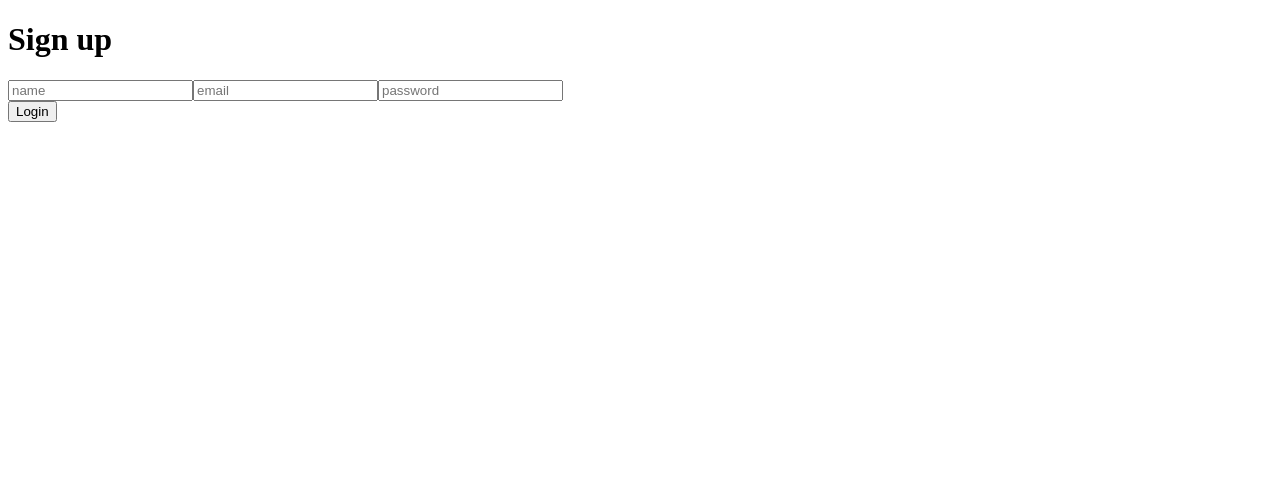
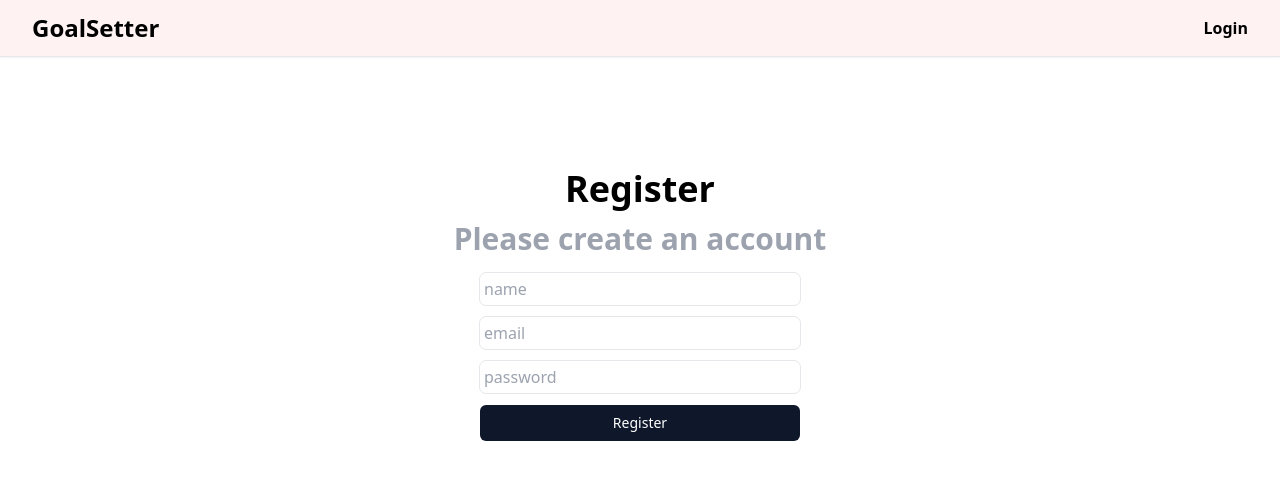
Before and after one commit to Earnkhay/Goals-App, a Vue app in the folder goals-app/: page /login in a window 1280 px wide. Shown: the top 480 px of the page. Built offline with nearby package versions, Linux system fonts and the light colour scheme; the HTML template or start-up script is replaced by a standard one.

Commit message:
added tailwindcss

```diff
--- a/goals-app/index.html
+++ b/goals-app/index.html
@@ -4,7 +4,7 @@
     <meta charset="UTF-8">
     <link rel="icon" href="/favicon.ico">
     <meta name="viewport" content="width=device-width, initial-scale=1.0">
-    <title>Vite App</title>
+    <title>Goalsetter</title>
   </head>
   <body>
     <div id="app"></div>
--- a/goals-app/package.json
+++ b/goals-app/package.json
@@ -17,8 +17,11 @@
   },
   "devDependencies": {
     "@vitejs/plugin-vue": "^4.0.0",
+    "autoprefixer": "^10.4.13",
     "eslint": "^8.34.0",
     "eslint-plugin-vue": "^9.9.0",
+    "postcss": "^8.4.21",
+    "tailwindcss": "^3.2.7",
     "vite": "^4.1.4"
   }
 }
--- /dev/null
+++ b/goals-app/postcss.config.js
@@ -0,0 +1,6 @@
+module.exports = {
+  plugins: {
+    tailwindcss: {},
+    autoprefixer: {},
+  },
+}
--- a/goals-app/src/assets/main.css
+++ b/goals-app/src/assets/main.css
@@ -0,0 +1,19 @@
+@tailwind base;
+@tailwind components;
+@tailwind utilities;
+
+/* body{
+  @apply bg-gray-100;
+} */
+
+@layer components {
+  .btn {
+      @apply bg-slate-900 text-white px-3 py-2 rounded-md text-sm text-white w-3/4 md:w-1/2 lg:w-1/4 hover:ring-2;
+  }
+  .input{
+    @apply w-3/4 md:w-1/2 lg:w-1/4 p-1 rounded-md outline-gray-200 outline outline-1 hover:outline-blue-400 focus:outline-green-600;
+  }
+  .card{
+      @apply p-3 rounded-md bg-white shadow-md h-full;
+  }
+}
--- a/goals-app/src/components/ButtonComp.vue
+++ b/goals-app/src/components/ButtonComp.vue
@@ -1,6 +1,6 @@
 <template>
     <div>
-        <button>
+        <button class="btn">
             <slot>Button</slot>
         </button>
     </div>
--- /dev/null
+++ b/goals-app/src/components/NavbarComp.vue
@@ -0,0 +1,15 @@
+<script setup>
+import { useLoginStore } from '../stores/loginStore';
+
+const store = useLoginStore()
+</script>
+
+<template>
+    <div class="flex bg-red-50 font-bold p-3 sm:px-8 border-b drop-shadow-sm items-center">
+        <h1 class="text-2xl">GoalSetter</h1>
+
+        <div class="ml-auto cursor-pointer" @click="store.setLoginPage" >
+            <h3 class="">{{ store.pageType == "signUp" ? "Login" : "Register" }}</h3>
+        </div>
+    </div>
+</template>
--- /dev/null
+++ b/goals-app/src/stores/loginStore.js
@@ -0,0 +1,48 @@
+import { defineStore } from "pinia";
+import { ref } from 'vue'
+import axios from 'axios'
+
+export const useLoginStore = defineStore('loginStore', () => {
+    const name = ref('')
+    const email = ref('')
+    const password = ref('')
+    const pageType = ref('signUp')
+    const url = ref('http://localhost:8000/api/users')
+
+    async function handleSubmit() {
+        if(pageType.value == 'signUp' && name.value != '' && email.value != '' && password.value != ''){
+            await axios.post(url.value, {
+                name: name.value,
+                email: email.value,
+                password: password.value
+            })
+            .then((res) => {
+                console.log(res);
+            })
+            .catch((err) => {
+                console.log(err.response.data.message);
+            })
+        }else if(pageType.value == 'login' && email.value != '' && password.value != ''){
+            await axios.post(`${url.value}/login`, {
+                email: email.value,
+                password: password.value
+            })
+            .then((res) => {
+                console.log(res);
+            })
+            .catch((err) => {
+                console.log(err.response.data.message);
+            })
+        }
+    }
+
+    function setLoginPage() {
+        if(pageType.value == "signUp"){
+            pageType.value = "login"
+        }else if(pageType.value == "login"){
+            pageType.value = "signUp"
+        }
+    }
+
+    return { name, email, password, pageType, handleSubmit, setLoginPage }
+})
--- a/goals-app/src/views/LoginView.vue
+++ b/goals-app/src/views/LoginView.vue
@@ -1,44 +1,33 @@
 <script setup>
-import { ref } from "vue";
-import axios from 'axios'
 import ButtonComp from "../components/ButtonComp.vue";
+import { useLoginStore } from "../stores/loginStore";
+import { storeToRefs } from "pinia";
+import NavbarComp from "../components/NavbarComp.vue";
 
-const name = ref('')
-const email = ref('')
-const password = ref('')
-const url = ref('http://localhost:8000/api/users')
+const store = useLoginStore()
 
-const handleSubmit = () => {
-    if(name.value != '' && email.value != '' && password.value != ''){
-        console.log(name.value, url.value);
-        axios.post(url.value, {
-            name: name.value,
-            email: email.value,
-            password: password.value
-        })
-        .then((res) => {
-            console.log(res);
-        })
-        .catch((err) => {
-            console.log(err.response.data.message);
-        })
-    }
-}
+const { name, email, password, pageType} = storeToRefs(store)
+
 </script>
 
 <template>
-    <div>
-        <h1>Sign up</h1>
-        <form @submit.prevent="handleSubmit">
-            <input type="text" v-model="name" placeholder="name" required>
-            <input type="email" v-model="email" placeholder="email" required>
-            <input type="password" v-model="password" placeholder="password" required>
-            <button-comp>Login</button-comp>
+    <div class="min-h-screen">
+        <navbar-comp/>
+        <div class="text-center mb-4 font-bold pt-28">
+            <h1 class="text-4xl mb-3">{{pageType == "signUp" ? 'Register' : 'Login'}}</h1>
+            <h3 class="text-2xl sm:text-3xl text-gray-400">{{ pageType == "signUp" ? "Please create an account" : "Login and start setting goals" }}</h3>
+        </div>
+        <form @submit.prevent="store.handleSubmit" class="text-center">
+            <div class="mb-3" v-if="pageType == 'signUp'">
+                <input type="text" class="input" v-model="name" placeholder="name" required>
+            </div>
+            <div class="mb-3">
+                <input type="email" class="input" v-model="email" placeholder="email" required>
+            </div>
+            <div class="mb-3">
+                <input type="password" class="input" v-model="password" placeholder="password" required>
+            </div>
+            <button-comp>{{ pageType == "signUp" ? "Register" : "Login"}}</button-comp>
         </form>
     </div>
 </template>
-
-
-<style lang="scss" scoped>
-
-</style>
--- /dev/null
+++ b/goals-app/tailwind.config.js
@@ -0,0 +1,11 @@
+/** @type {import('tailwindcss').Config} */
+module.exports = {
+  content: [
+    "./index.html",
+    "./src/**/*.{vue,js,ts,jsx,tsx}",
+  ],
+  theme: {
+    extend: {},
+  },
+  plugins: [],
+}
```
Also changed, not shown: 1 other file (tests, documents, lock files or other folders).
